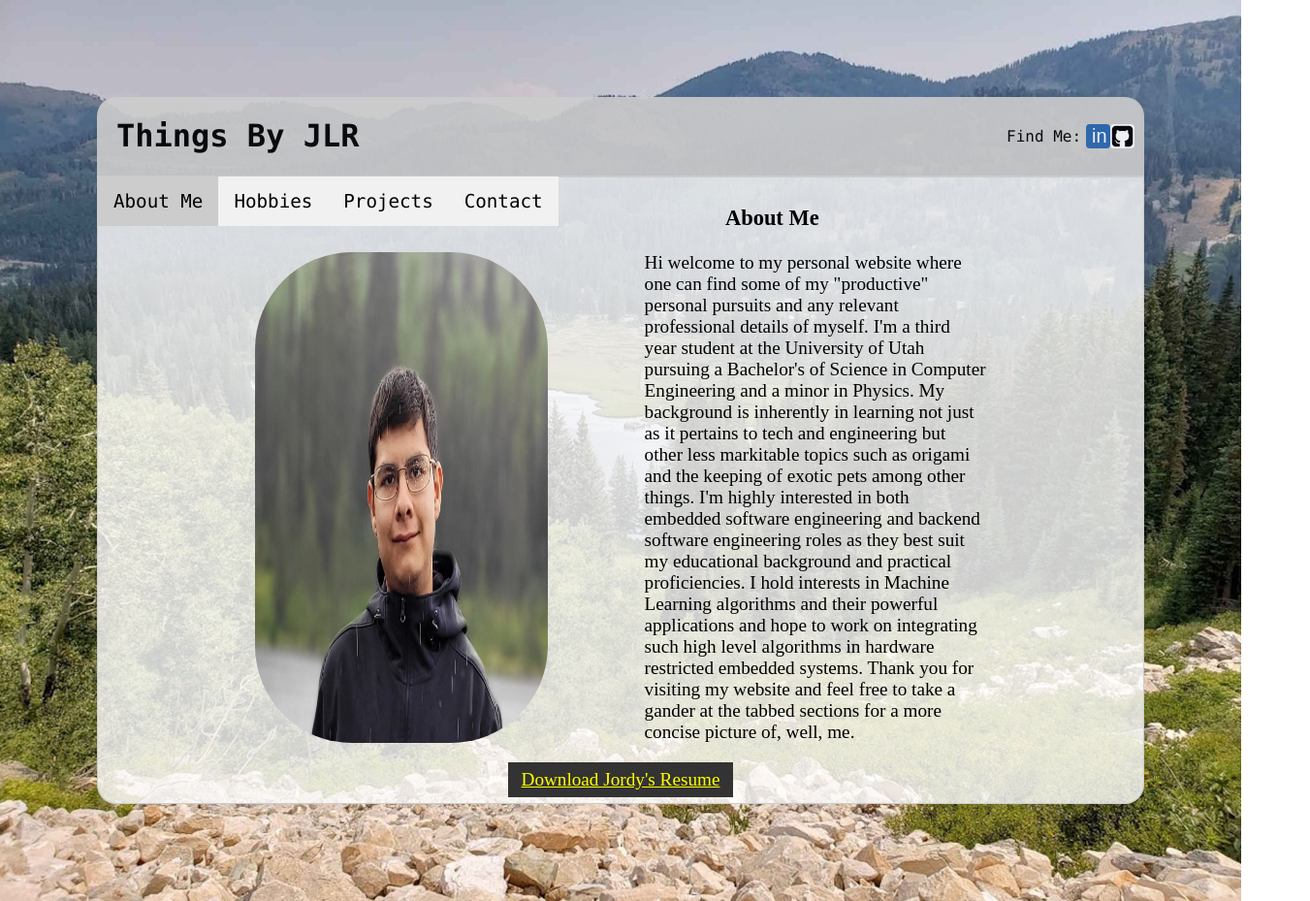
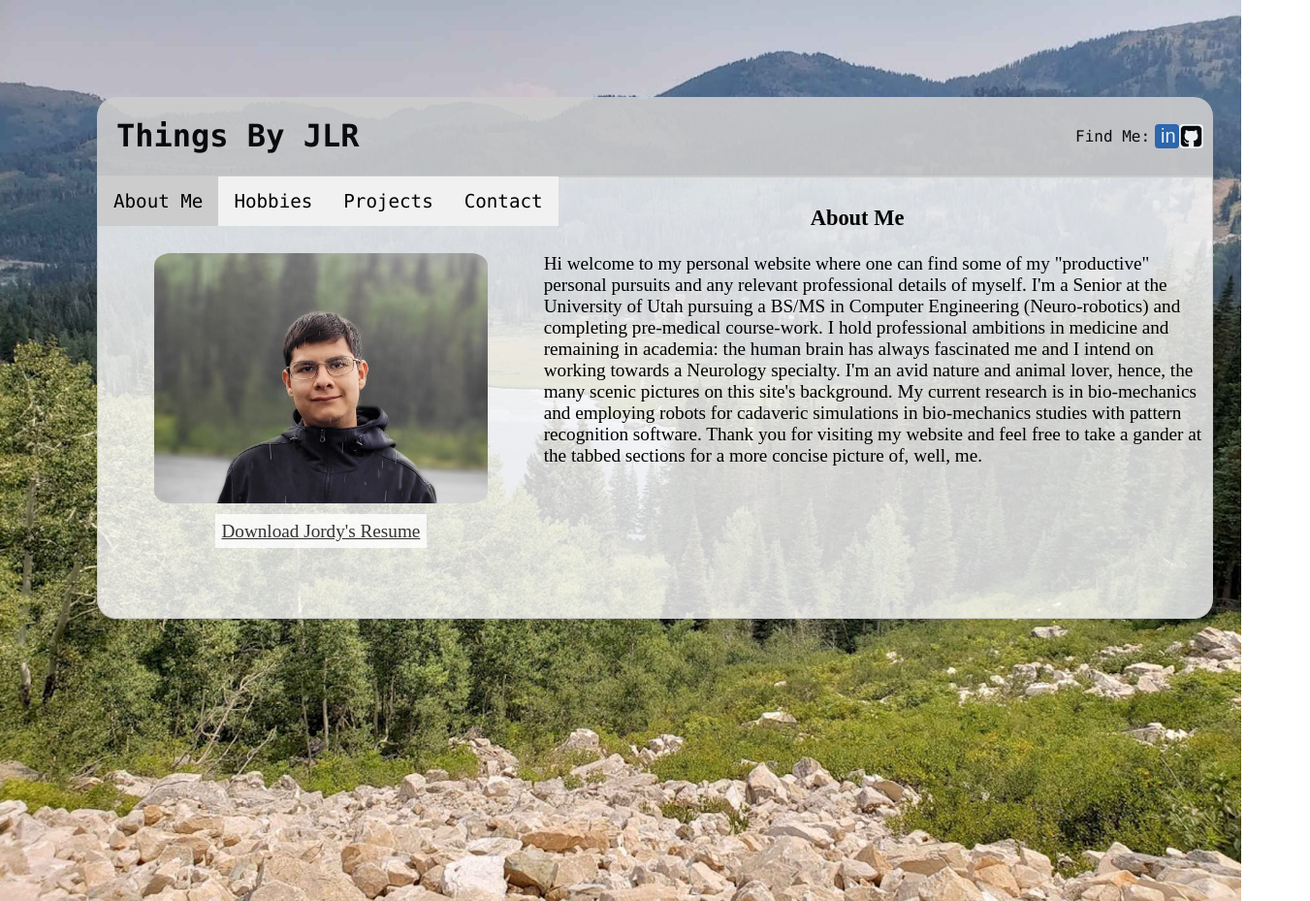
Before and after one commit to CasuallyAlive/CasuallyAlive.github.io, a plain HTML site: page index.html in a window 1280 px wide. Shown: the whole page at 97% size, 1351 px wide, since content can reach past the window. After the commit the page ends 800 px from the top, so only its background shows below. Drawn offline with Linux system fonts and the light colour scheme.

Commit message:
Updated css of "About Me" page, and updated resume. TODO-implement all other pages.

```diff
--- a/app.js
+++ b/app.js
@@ -32,10 +32,9 @@ setBackground();
  */
 function setUpParagraphText() {
     About_Me.append("Hi welcome to my personal website where one can find some of my \"productive\" personal pursuits and any relevant professional details of myself." +
-        " I'm a third year student at the University of Utah pursuing a Bachelor's of Science in Computer Engineering and a minor in Physics." +
-        " My background is inherently in learning not just as it pertains to tech and engineering but other less markitable topics such as origami and the keeping of exotic pets among other things." +
-        " I'm highly interested in both embedded software engineering and backend software engineering roles as they best suit my educational background and practical proficiencies." +
-        " I hold interests in Machine Learning algorithms and their powerful applications and hope to work on integrating such high level algorithms in hardware restricted embedded systems." +
+        " I'm a Senior at the University of Utah pursuing a BS/MS in Computer Engineering (Neuro-robotics) and completing pre-medical course-work." +
+        " I hold professional ambitions in medicine and remaining in academia: the human brain has always fascinated me and I intend on working towards a Neurology specialty." +
+        " I'm an avid nature and animal lover, hence, the many scenic pictures on this site's background. My current research is in bio-mechanics and employing robots for cadaveric simulations in bio-mechanics studies with pattern recognition software." +
         " Thank you for visiting my website and feel free to take a gander at the tabbed sections for a more concise picture of, well, me.");
 }
 /**
--- a/index.html
+++ b/index.html
@@ -35,8 +35,7 @@
         <!--tab element containing the tab buttons of different sub-pages of the website-->
         <div class="tab">
             <!-- Default Tab Link -->
-            <button class="tablinks" onclick="openInformationTab(event, 'About_Me_TC')" id="defaultOpen">About
-                Me</button>
+            <button class="tablinks" onclick="openInformationTab(event, 'About_Me_TC')" id="defaultOpen">About Me</button>
             <button class="tablinks" onclick="openInformationTab(event, 'Hobbies_TC')">Hobbies</button>
             <button class="tablinks" onclick="openInformationTab(event, 'Projects_TC')">Projects</button>
             <button class="tablinks" onclick="openInformationTab(event, 'Contact_TC')">Contact</button>
@@ -45,14 +44,18 @@
         <div id="About_Me_TC" class="tabcontent">
             <h3>About Me</h3>
             <!--Photo of myself and description of myself-->
-            <div class="ME">
-                <img class="selfportrait" id="selfPortrait" src="Resources/Images/PortraitPics/touching_grass.jpg"></img>
+            <div id="ME">
+                <div id="jlr_info">
+                    <img id="selfPortrait" src="Resources/Images/PortraitPics/touching_grass.jpg"></img>
+
+                    <!--Button to download Resume-->
+                    <div id="resumeButtonDiv" >
+                        <div class="resumebutton" id="resumeButton">
+                            <a class="resumelink" href="Resources/Documents/Resume_JL_current.pdf" target="_blank" download>Download Jordy's Resume</a>
+                        </div>
+                    </div>
+                </div>
                 <div id="About_Me" class="siteparagraphs"></div>
-            </div>
-            <!--Button to download Resume-->
-            <div class="resumebutton" id="resumeButton">
-                <a class="resumelink" href="Resources/Documents/Resume_JL_current.pdf" target="_blank" download>Download
-                    Jordy's Resume</a>
             </div>
         </div>
 
--- a/main.css
+++ b/main.css
@@ -2,7 +2,7 @@
 
 body, html{
     margin:0;
-    /* min-width: 1200px; */
+    min-zoom: 1.0;
 }
 /* Background image properties for the body of the webpage*/
 .maincontainer{
@@ -96,7 +96,7 @@ h1{
 .tabcontent{
     display: none;
     background-color: rgba(255,255,255,.8);
-    padding: .6% 15%;
+    padding: .6% 5% .6% 5%;
     border: 1px solid #ccc;
     border-top: none;
     border-radius: 0px 0px 20px 20px;
@@ -105,40 +105,67 @@ h1{
 
 /* Style for the download resume button*/
 .resumelink{
-    display: inline-block;
-    background-color: #333;
-    color: yellow;
+    border: none;
+    color: #333;
+    outline: none;
+    word-wrap: normal;
+    background-color: rgba(255,255,255,.8);
     cursor:pointer;
-    padding: .9% 1.8%;
+    padding: 2% 2%;
 }
 
 /* Fades out the download resume button upon hover*/
 .resumelink:hover{
-    display: inline-block;
-    background-color: yellow;
-    color: #333;
-    padding: 1% 2%;
+    background-color: #ddd;
+    padding: 4% 4%;
+    color: inherit;
 }
 /* Style for the resume-button element*/
 #resumeButton{
-    text-align: center;
+    width: 100%;
 }
 
-#About_Me{
-    align-self: center;
-    padding-left: 100px;
+#resumeButtonDiv{
+    display: flex;
+    text-align: center;
+    width: 100%;
+    margin-bottom: 20%;
+}
+
+/* flex container for the self-portrait image / button and About Me*/
+#ME{
+    flex-direction: row;
+    flex-wrap: wrap;
+    padding-bottom: 20px;
+    display:inline-flex;
+    gap: 5%;
+    width: fit-content;
+    height: max-content;
+    overflow: hidden;
 }
 
 /* Style for the self-portrait element*/
 #selfPortrait {
-    border-radius: 100px;
-    max-width: 40%;
-    height: auto;
+    border-radius: 5% 5% 5% 5%;
+    width: 100%;
+    height: 100%;
 }
-/* flex container for the self-portrait image */
-.ME{
+
+#jlr_info{
+    flex: 1;
+    gap: 5%;
+    display: inline-flex;
+    flex-direction: column;
+    width: max-content;
+}
+
+#About_Me{
+    flex: 2;
+    padding-right: 5%;
     display: flex;
-    padding-bottom: 20px;
+    word-wrap: break-word;
+    max-width: fit-content;
+    height: fit-content;
 }
 
 /* style for the social media flex container*/
--- a/main_mobile.css
+++ b/main_mobile.css
@@ -105,42 +105,66 @@ h1{
 
 /* Style for the download resume button*/
 .resumelink{
-    display: inline-block;
-    background-color: #333;
-    color: yellow;
+    border: none;
+    color: #333;
+    outline: none;
+    word-wrap: normal;
+    background-color: rgba(255,255,255,.8);
     cursor:pointer;
-    padding: .9% 1.8%;
+    padding: 2% 2%;
 }
 
 /* Fades out the download resume button upon hover*/
 .resumelink:hover{
-    display: inline-block;
-    background-color: yellow;
-    color: #333;
-    padding: 1% 2%;
+    background-color: #ddd;
+    padding: 4% 4%;
+    color: inherit;
 }
 /* Style for the resume-button element*/
 #resumeButton{
+    width: 100%;
+}
+/* Container for resume button element*/
+#resumeButtonDiv{
+    display: flex;
     text-align: center;
+    width: 100%;
+    margin-bottom: 20%;
 }
-
-#About_Me{
-    align-self: center;
-    padding-left: 100px;
+/* flex container for the self-portrait image / button and About Me*/
+#ME{
+    flex-direction: column;
+    flex-wrap: wrap;
+    padding-bottom: 20px;
+    display:inline-flex;
+    gap: 5%;
+    width: fit-content;
+    height: max-content;
+    overflow: hidden;
 }
-
+/* Flex Container for Resume button and self portrait */
+#jlr_info{
+    flex: 1;
+    gap: 5%;
+    display: inline-flex;
+    flex-direction: column;
+    width: max-content;
+}
 /* Style for the self-portrait element*/
 #selfPortrait {
-    border-radius: 100px;
-    max-width: 100%;
-    height: auto;
+    border-radius: 5% 5% 5% 5%;
+    width: 100%;
+    height: 100%;
 }
-/* flex container for the self-portrait image */
-.ME{
+/* About Me paragraph styling */
+#About_Me{
+    flex: 2;
+    padding-right: 5%;
     display: flex;
-    padding-bottom: 20px;
+    word-wrap: break-word;
+    max-width: fit-content;
+    height: fit-content;
 }
-
 /* style for the social media flex container*/
 .socialmedialine{
     display: flex;
```
Also changed, not shown: 1 other file.
